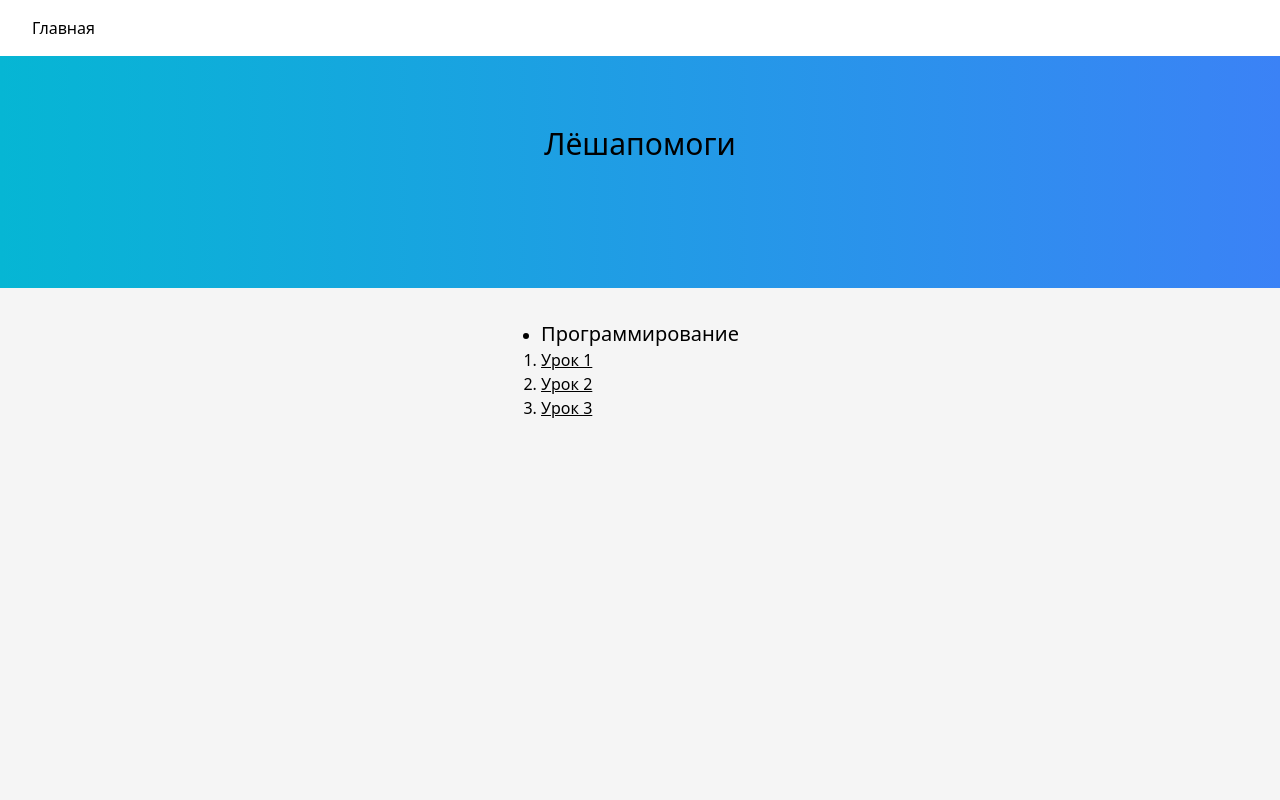
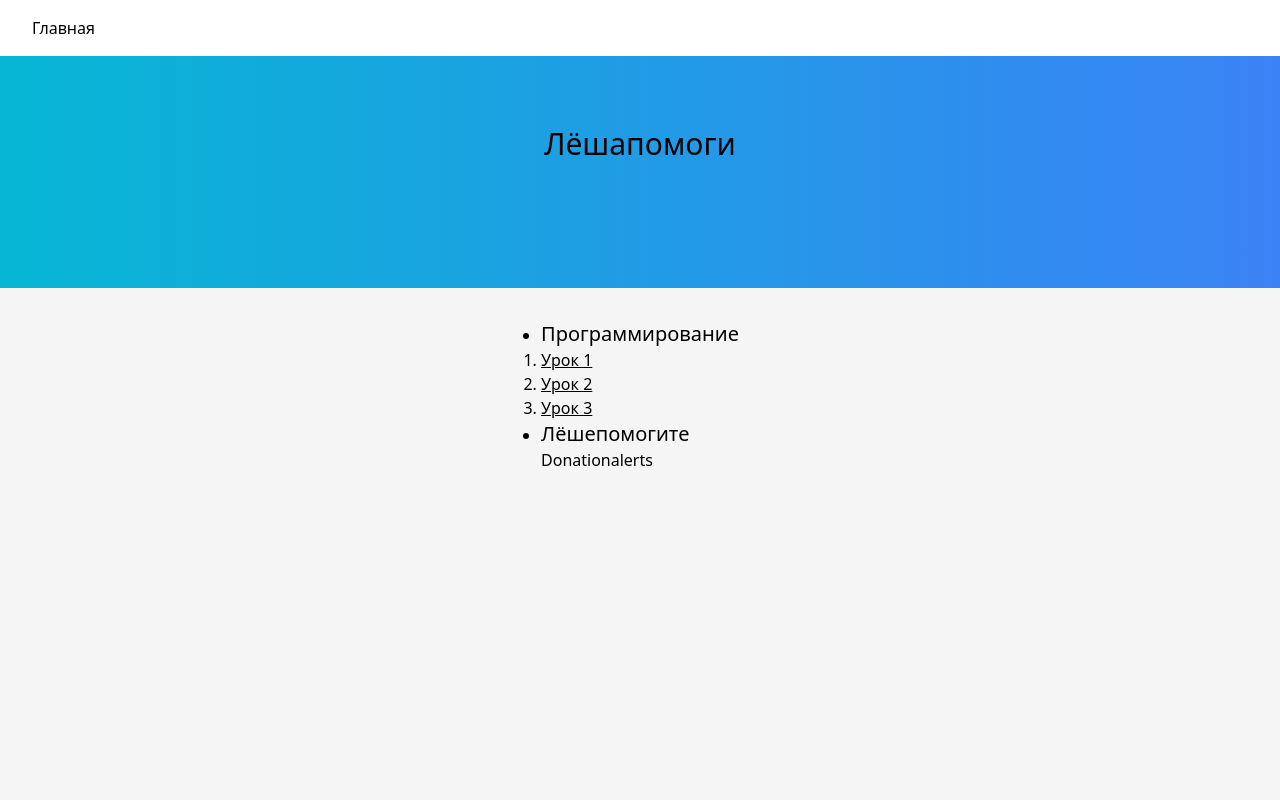
Before and after one commit to tapnisu/leshapomogi.ru, a Next.js app: page / in a window 1280 px wide. Shown: the top 800 px of the page. Built offline with nearby package versions, Linux system fonts and the light colour scheme.

Commit message:
add donationalerts

```diff
--- a/app/page.tsx
+++ b/app/page.tsx
@@ -1,3 +1,5 @@
+import Link from "next/link";
+
 export default function HomePage() {
 	return (
 		<div className="min-h-screen flex flex-col content-center justify-between">
@@ -16,21 +18,25 @@ export default function HomePage() {
 							<h1 className="text-xl">Программирование</h1>
 							<ol className="list-decimal">
 								<li>
-									<a href="/lessons/programming/lesson1" className="underline">
+									<Link href="/lessons/programming/lesson1" className="underline">
 										Урок 1
-									</a>
+									</Link>
 								</li>
 								<li>
-									<a href="/lessons/programming/lesson2" className="underline">
+									<Link href="/lessons/programming/lesson2" className="underline">
 										Урок 2
-									</a>
+									</Link>
 								</li>
 								<li>
-									<a href="/lessons/programming/lesson3" className="underline">
+									<Link href="/lessons/programming/lesson3" className="underline">
 										Урок 3
-									</a>
+									</Link>
 								</li>
 							</ol>
+						</li>
+						<li>
+							<h1 className="text-xl">Лёшепомогите</h1>
+							<Link href="https://www.donationalerts.com/r/tapnisu">Donationalerts</Link>
 						</li>
 					</ul>
 				</div>
```
